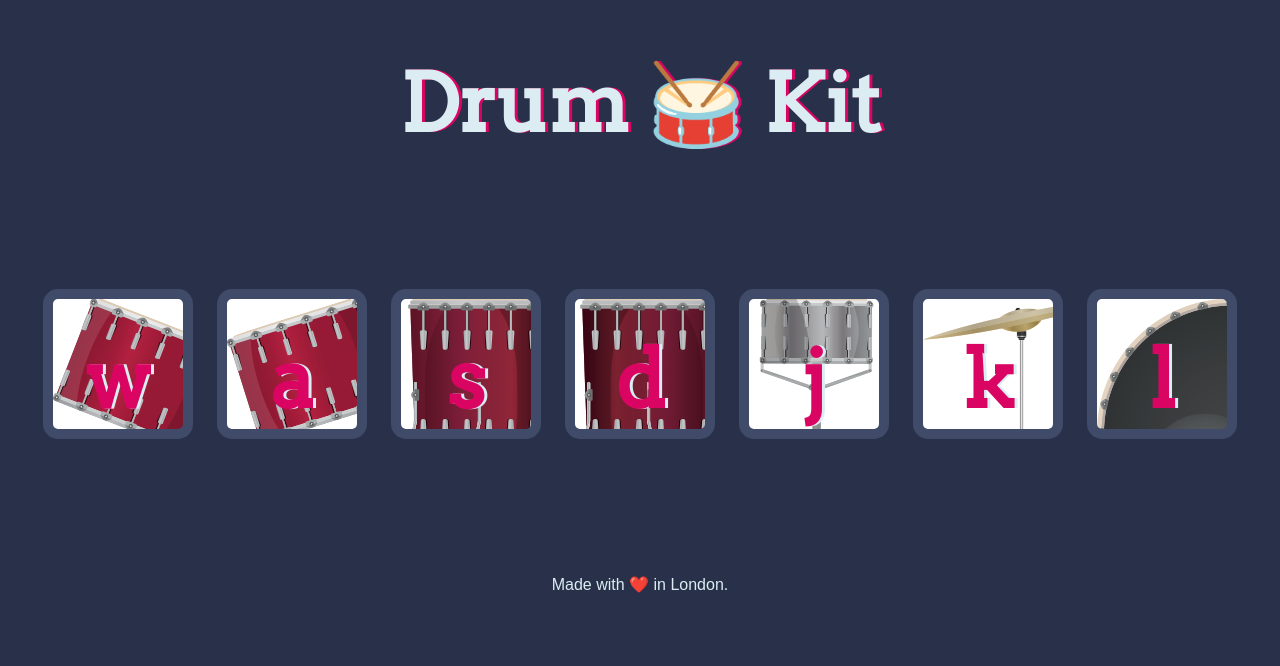
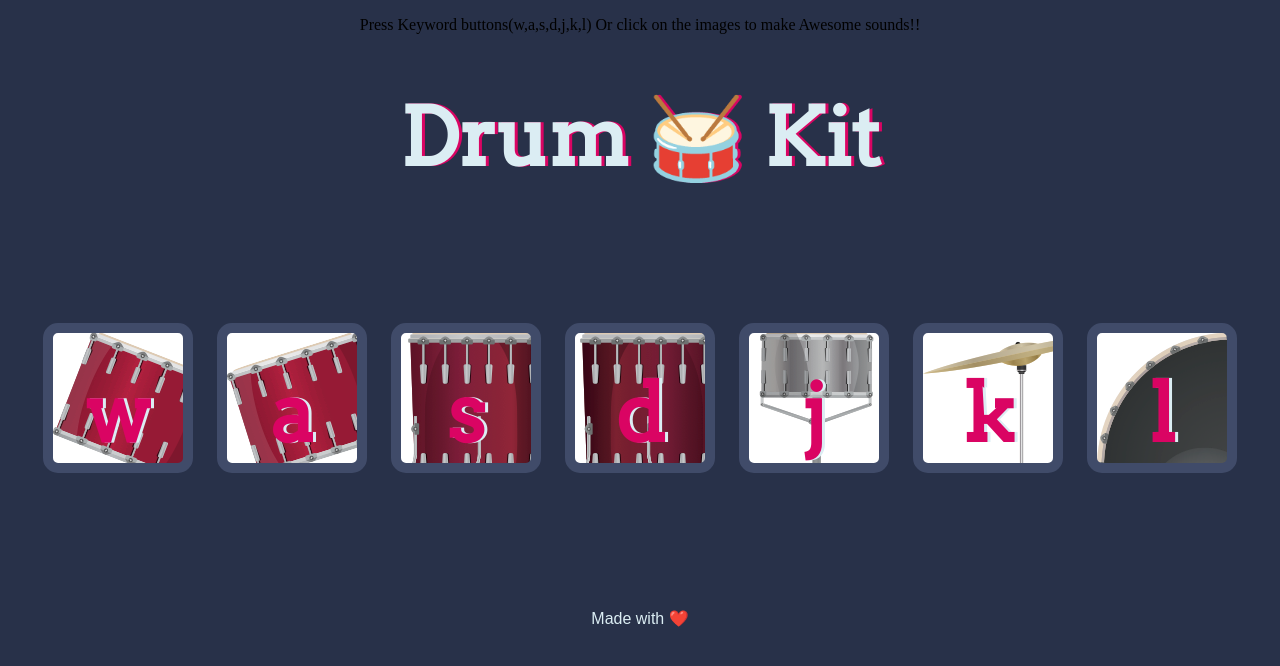
Before and after one commit to Ashutosh-web/Drum-kit, a plain HTML site: page index.html in a window 1280 px wide. Drawn offline with Linux system fonts and the light colour scheme.

Commit message:
Update index.html

```diff
--- a/index.html
+++ b/index.html
@@ -11,6 +11,7 @@
 
 <body>
 
+  <p>Press Keyword buttons(w,a,s,d,j,k,l) Or click on the images to make Awesome sounds!!  </p>
   <h1 id="title">Drum 🥁 Kit</h1>
   <div class="set">
     <button class="w drum">w</button>
@@ -24,7 +25,7 @@
 
   <script src="index.js" charset="utf-8"></script>
   <footer>
-    Made with ❤️ in London.
+    Made with ❤️
   </footer>
 </body>
 
```
